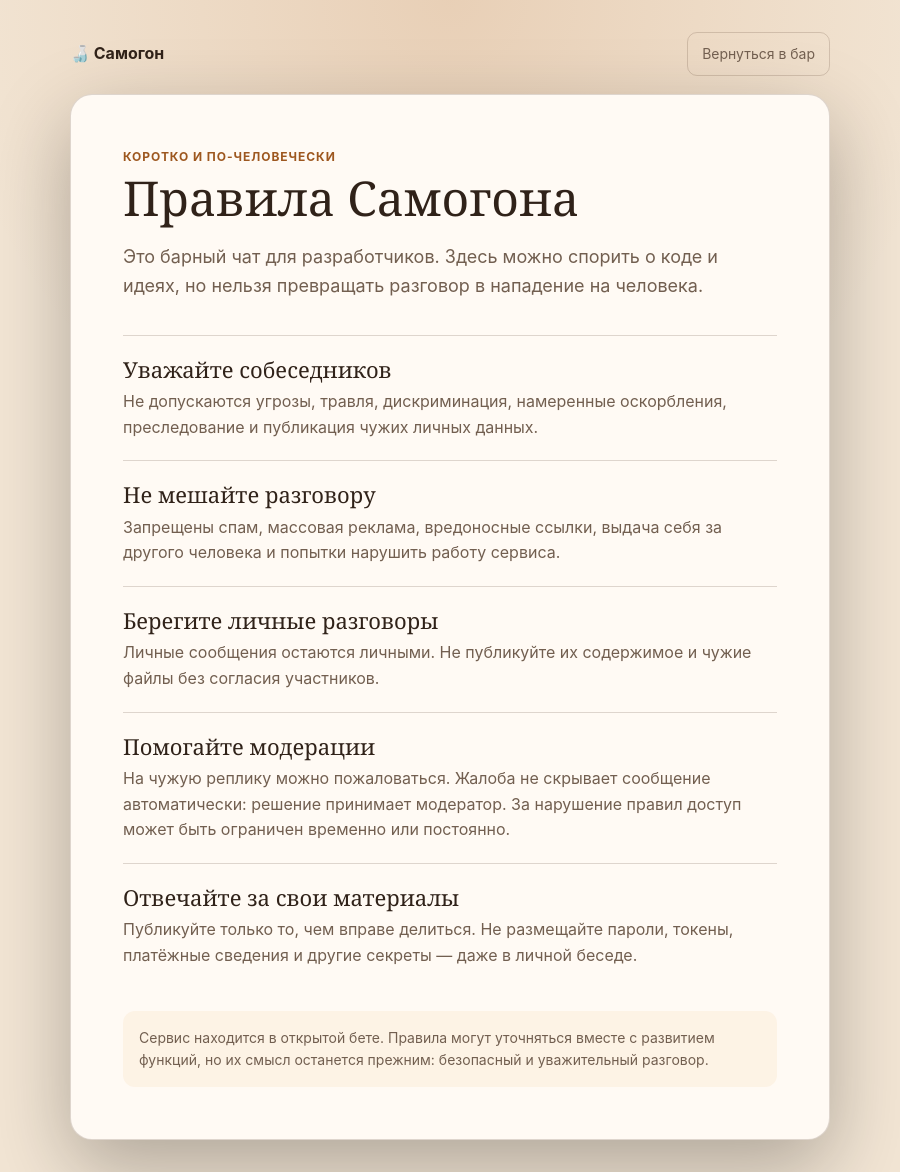
After one commit to aleksey-s-lozhkin/samogon-chat, a Django app: page /rules/ in a window 1280 px wide. The commit adds this page. Shown: the whole page, without its empty margins (190-1090 px from the left). Run offline with Django 5.2, Linux system fonts and the light colour scheme; parts of the project's set-up code (start-up, migrations or seed data) failed here and were passed over.

Commit message:
feat: add public service rules

```diff
--- a/chat/templates/chat/partials/auth_modal.html
+++ b/chat/templates/chat/partials/auth_modal.html
@@ -70,6 +70,7 @@
             </form>
 
             <a class="auth-secondary-link" href="{% url 'password_reset' %}">Забыли пароль?</a>
+            <a class="auth-secondary-link" href="{% url 'service_rules' %}">Правила сервиса</a>
 
             <div class="modal-footer">
                 Нет аккаунта?
@@ -164,6 +165,11 @@
                 <button type="submit" class="primary-button" data-pending-text="Создаём…">Создать аккаунт</button>
             </form>
 
+            <p class="modal-footer auth-rules-note">
+                Создавая аккаунт, вы принимаете
+                <a href="{% url 'service_rules' %}">правила сервиса</a>.
+            </p>
+
             <div class="modal-footer">
                 Уже есть аккаунт?
                 <button type="button" id="show-login" class="link-button">Войти</button>
--- a/config/urls.py
+++ b/config/urls.py
@@ -3,7 +3,7 @@ from django.contrib import admin
 from django.urls import include, path
 
 from config import settings
-from config.views import home, offline, pwa_manifest, robots, service_worker
+from config.views import home, offline, pwa_manifest, robots, service_rules, service_worker
 
 urlpatterns = [
     path("admin/", admin.site.urls),
@@ -15,6 +15,7 @@ urlpatterns = [
     path("manifest.webmanifest", pwa_manifest, name="pwa_manifest"),
     path("service-worker.js", service_worker, name="service_worker"),
     path("offline/", offline, name="offline"),
+    path("rules/", service_rules, name="service_rules"),
     path("", home, name="home"),
 ]
 
--- a/config/views.py
+++ b/config/views.py
@@ -10,6 +10,11 @@ def home(request):
         request,
         "home.html",
     )
+
+
+def service_rules(request):
+    """Показывает публичные и понятные правила общения в сервисе."""
+    return render(request, "service-rules.html")
 
 
 def robots(request):
--- a/static/home/css/home.css
+++ b/static/home/css/home.css
@@ -117,7 +117,9 @@ h1 em { color: var(--amber); font-weight: 500; }
 .feature-icon { display: none; }
 .feature h2 { margin: 0 0 6px; font: 500 19px Georgia, "Times New Roman", serif; }
 .feature p { margin: 0; color: var(--home-muted); font-size: 14px; line-height: 1.4; }
-.footer { display: flex; align-items: flex-end; justify-content: flex-end; padding-bottom: 10px; color: var(--home-muted); font-size: 11px; }
+.footer { display: flex; align-items: flex-end; justify-content: flex-end; gap: 14px; padding-bottom: 10px; color: var(--home-muted); font-size: 11px; }
+.footer a { color: inherit; text-decoration: none; }
+.footer a:hover { color: var(--home-text); text-decoration: underline; }
 .footer span:first-child { display: none; }
 
 @media (max-height: 720px) and (min-width: 761px) {
--- /dev/null
+++ b/static/service-rules.css
@@ -0,0 +1,18 @@
+:root { color-scheme: dark; --bg:#171717; --surface:#252525; --line:rgba(255,255,255,.12); --text:#f3eee7; --muted:#b9afa4; --amber:#e1a14b; }
+html[data-theme="light"] { color-scheme:light; --bg:#f2e5d4; --surface:#fffaf4; --line:rgba(74,48,28,.18); --text:#302219; --muted:#725f50; --amber:#9d571f; }
+* { box-sizing:border-box; }
+body { min-height:100vh; margin:0; padding:32px 18px; color:var(--text); background:radial-gradient(circle at 50% 0,rgba(188,110,48,.18),transparent 38%),var(--bg); font:16px/1.6 Inter,system-ui,sans-serif; }
+.rules-shell { width:min(760px,100%); margin:0 auto; }
+.rules-header { display:flex; align-items:center; justify-content:space-between; gap:16px; margin-bottom:18px; }
+.rules-brand,.rules-back { color:var(--text); text-decoration:none; }
+.rules-brand { font-weight:750; }
+.rules-back { min-height:44px; display:inline-flex; align-items:center; padding:0 14px; border:1px solid var(--line); border-radius:10px; color:var(--muted); font-size:14px; }
+.rules-card { padding:clamp(24px,6vw,52px); border:1px solid var(--line); border-radius:22px; background:var(--surface); box-shadow:0 28px 80px rgba(0,0,0,.28); }
+.rules-eyebrow { margin:0 0 6px; color:var(--amber); font-size:12px; font-weight:750; letter-spacing:.08em; text-transform:uppercase; }
+h1 { margin:0 0 18px; font:500 clamp(32px,7vw,48px)/1.1 Georgia,serif; }
+.rules-lead { margin:0 0 34px; color:var(--muted); font-size:18px; }
+section { padding:20px 0; border-top:1px solid var(--line); }
+h2 { margin:0 0 6px; font:500 22px/1.25 Georgia,serif; }
+section p { margin:0; color:var(--muted); }
+.rules-note { margin:22px 0 0; padding:16px; border-radius:12px; color:var(--muted); background:rgba(225,161,75,.09); font-size:14px; }
+@media (max-width:520px) { body { padding:18px 0 0; }.rules-header { padding:0 16px; }.rules-card { border-right:0; border-left:0; border-radius:20px 20px 0 0; }.rules-lead { font-size:16px; } }
--- a/templates/home.html
+++ b/templates/home.html
@@ -69,7 +69,7 @@
         </section>
     </main>
 
-    <footer class="footer"><span>🍶 Самогон</span><span>Сделано для хороших разговоров</span></footer>
+    <footer class="footer"><span>🍶 Самогон</span><a href="{% url 'service_rules' %}">Правила сервиса</a><span>Сделано для хороших разговоров</span></footer>
 </div>
 <script src="{% static 'chat/js/theme.js' %}?v=1"></script>
 </body>
--- /dev/null
+++ b/templates/service-rules.html
@@ -0,0 +1,50 @@
+{% load static %}
+<!DOCTYPE html>
+<html lang="ru">
+<head>
+    <meta charset="UTF-8">
+    <meta name="viewport" content="width=device-width, initial-scale=1.0">
+    <title>Правила сервиса — Самогон</title>
+    {% include "chat/partials/theme_head.html" %}
+    <link rel="icon" href="{% static 'chat/images/favicon.svg' %}" type="image/svg+xml">
+    <link rel="stylesheet" href="{% static 'service-rules.css' %}?v=1">
+</head>
+<body>
+    <main class="rules-shell">
+        <header class="rules-header">
+            <a href="{% url 'home' %}" class="rules-brand">🍶 Самогон</a>
+            <a href="{% url 'chat:rooms' %}" class="rules-back">Вернуться в бар</a>
+        </header>
+
+        <article class="rules-card">
+            <p class="rules-eyebrow">Коротко и по-человечески</p>
+            <h1>Правила Самогона</h1>
+            <p class="rules-lead">Это барный чат для разработчиков. Здесь можно спорить о коде и идеях, но нельзя превращать разговор в нападение на человека.</p>
+
+            <section>
+                <h2>Уважайте собеседников</h2>
+                <p>Не допускаются угрозы, травля, дискриминация, намеренные оскорбления, преследование и публикация чужих личных данных.</p>
+            </section>
+            <section>
+                <h2>Не мешайте разговору</h2>
+                <p>Запрещены спам, массовая реклама, вредоносные ссылки, выдача себя за другого человека и попытки нарушить работу сервиса.</p>
+            </section>
+            <section>
+                <h2>Берегите личные разговоры</h2>
+                <p>Личные сообщения остаются личными. Не публикуйте их содержимое и чужие файлы без согласия участников.</p>
+            </section>
+            <section>
+                <h2>Помогайте модерации</h2>
+                <p>На чужую реплику можно пожаловаться. Жалоба не скрывает сообщение автоматически: решение принимает модератор. За нарушение правил доступ может быть ограничен временно или постоянно.</p>
+            </section>
+            <section>
+                <h2>Отвечайте за свои материалы</h2>
+                <p>Публикуйте только то, чем вправе делиться. Не размещайте пароли, токены, платёжные сведения и другие секреты — даже в личной беседе.</p>
+            </section>
+
+            <p class="rules-note">Сервис находится в открытой бете. Правила могут уточняться вместе с развитием функций, но их смысл останется прежним: безопасный и уважительный разговор.</p>
+        </article>
+    </main>
+    <script src="{% static 'chat/js/theme.js' %}?v=1"></script>
+</body>
+</html>
```
Also changed, not shown: docs/product-specification.md (+4 -3 lines), static/chat/css/chat.css (+10 -0 lines), users/tests.py (+13 -0 lines).
